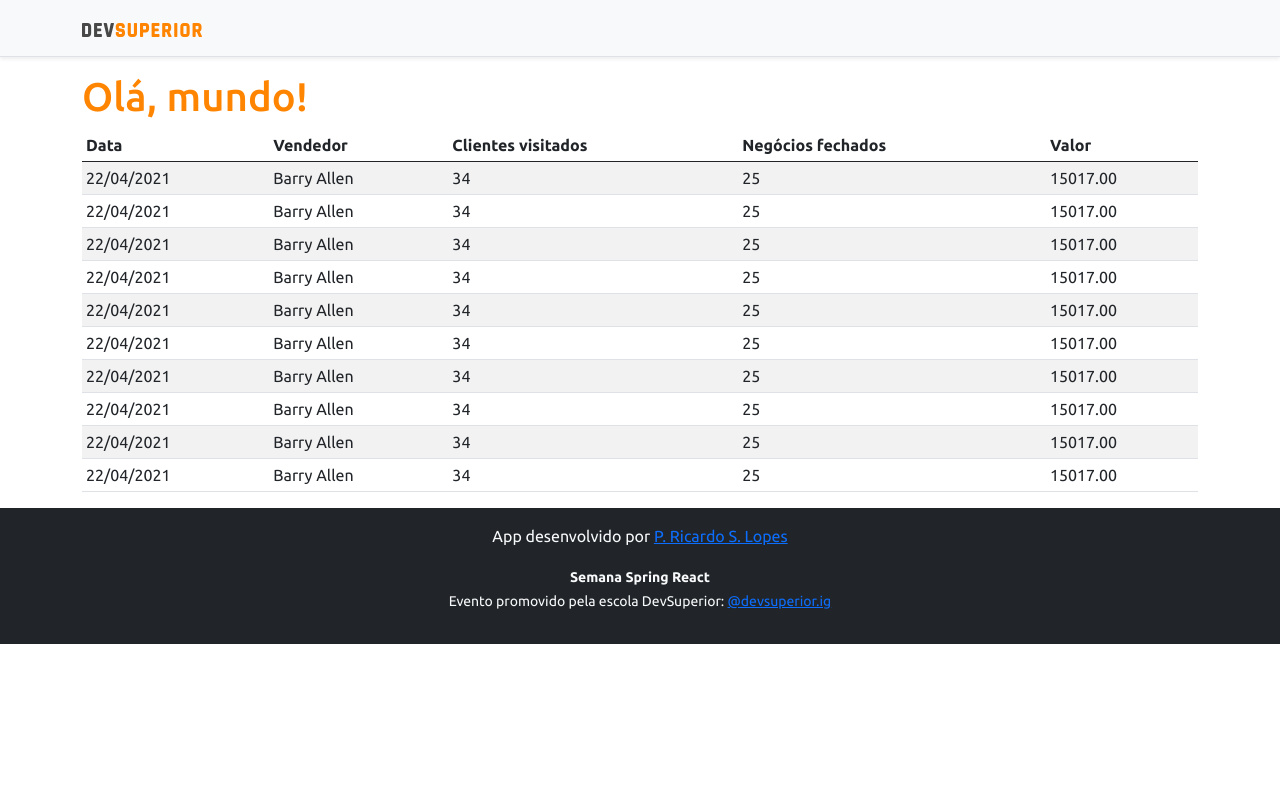
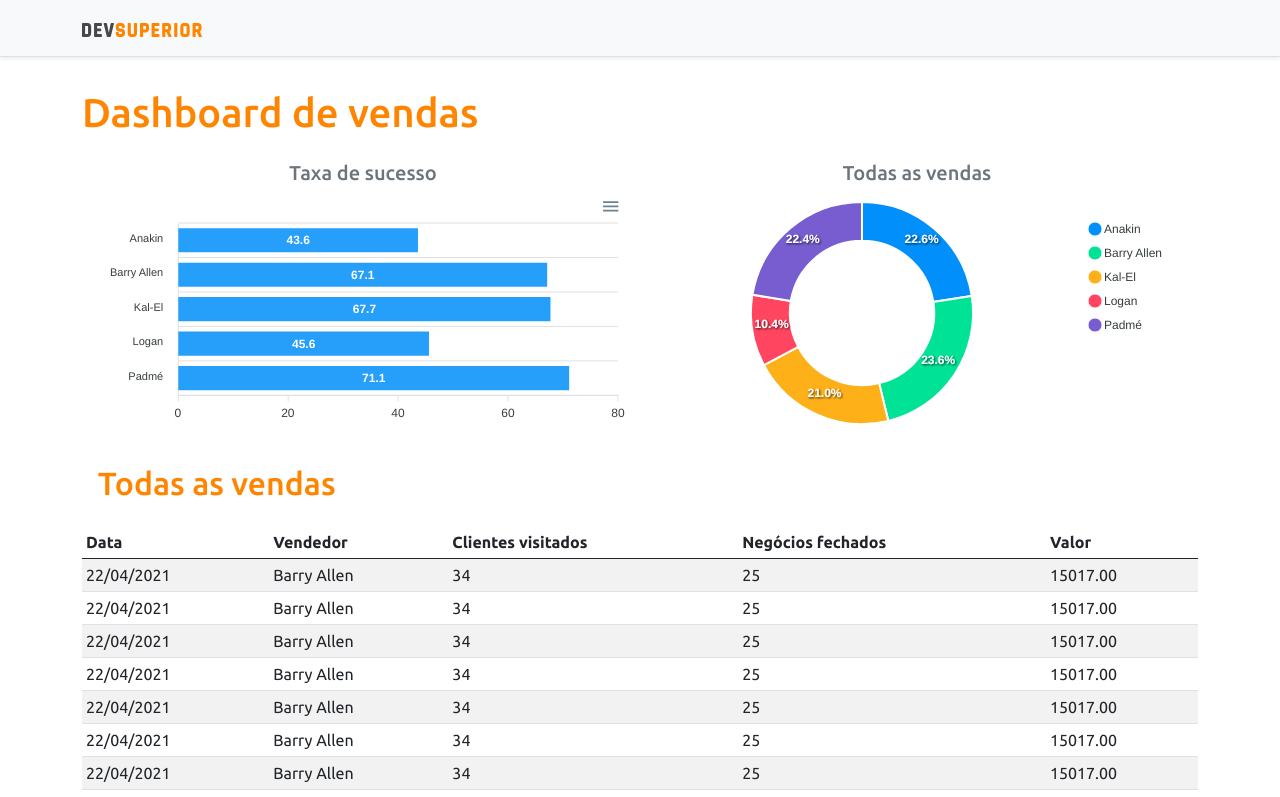
Before and after one commit to RicardoLopes1/project-sds3, a React (Create React App) app in the folder frontend/: page / in a window 1280 px wide. Shown: the top 797 px of the page. Built offline with nearby package versions, Linux system fonts and the light colour scheme.

Commit message:
Static charts

```diff
--- a/frontend/package.json
+++ b/frontend/package.json
@@ -13,9 +13,11 @@
     "@types/node": "^12.0.0",
     "@types/react": "^17.0.0",
     "@types/react-dom": "^17.0.0",
+    "apexcharts": "^3.26.1",
     "bootstrap": "^5.0.0",
     "jquery": "1.9.1",
     "react": "^17.0.2",
+    "react-apexcharts": "^1.3.9",
     "react-dom": "^17.0.2",
     "react-scripts": "4.0.3",
     "typescript": "^4.1.2",
--- a/frontend/src/App.tsx
+++ b/frontend/src/App.tsx
@@ -1,12 +1,33 @@
 import NavBar from "components/NavBar";
 import Footer from "components/Footer";
 import DataTable from "components/DataTable";
+import BarChart from "components/BarChart";
+import DonutChart from "components/DonutChart";
+
 function App() {
   return (
     <>
       <NavBar />
       <div className="container">
-        <h1 className="text-primary">Olá, mundo!</h1>
+        <h1 className="text-primary py-3">Dashboard de vendas</h1>
+
+        <div className="row px-3" >
+          <div className="col-sm-6">
+            <h5 className="text-center text-secondary">Taxa de sucesso</h5>
+            <BarChart />
+          </div>
+
+          <div className="col-sm-6">
+            <h5 className="text-center text-secondary">Todas as vendas</h5>
+            <DonutChart />
+          </div>
+
+          <div className="py-3">
+            <h2 className="text-primary">Todas as vendas</h2>
+          </div>
+
+        </div>
+
 
         <DataTable />
       </div>
--- /dev/null
+++ b/frontend/src/components/BarChart/index.tsx
@@ -0,0 +1,33 @@
+import Chart from "react-apexcharts";
+const BarChart = () => {
+    const options = {
+        plotOptions: {
+            bar: {
+                horizontal: true,
+            }
+        },
+    };
+
+    const mockData = {
+        labels: {
+            categories: ['Anakin', 'Barry Allen', 'Kal-El', 'Logan', 'Padmé']
+        },
+        series: [
+            {
+                name: "% Sucesso",
+                data: [43.6, 67.1, 67.7, 45.6, 71.1]
+            }
+        ]
+    };
+
+    return (
+        <Chart
+            options={{...options, xaxis: mockData.labels}}
+            series={mockData.series}
+            type="bar"
+            height="240"
+        />
+    );
+}
+
+export default BarChart;
--- /dev/null
+++ b/frontend/src/components/DonutChart/index.tsx
@@ -0,0 +1,24 @@
+import Chart from "react-apexcharts";
+const DonutChart = () => {
+    const mockData = {
+        series: [477138, 499928, 444867, 220426, 473088],
+        labels: ['Anakin', 'Barry Allen', 'Kal-El', 'Logan', 'Padmé']
+    }
+
+    const options = {
+        legend: {
+            show: true
+        }
+    }
+
+    return (
+        <Chart
+            options={{...options, labels: mockData.labels}}
+            series={mockData.series}
+            type="donut"
+            height="240"
+        />
+    );
+}
+
+export default DonutChart;
```
Also changed, not shown: 1 other file (tests, documents, lock files or other folders).
